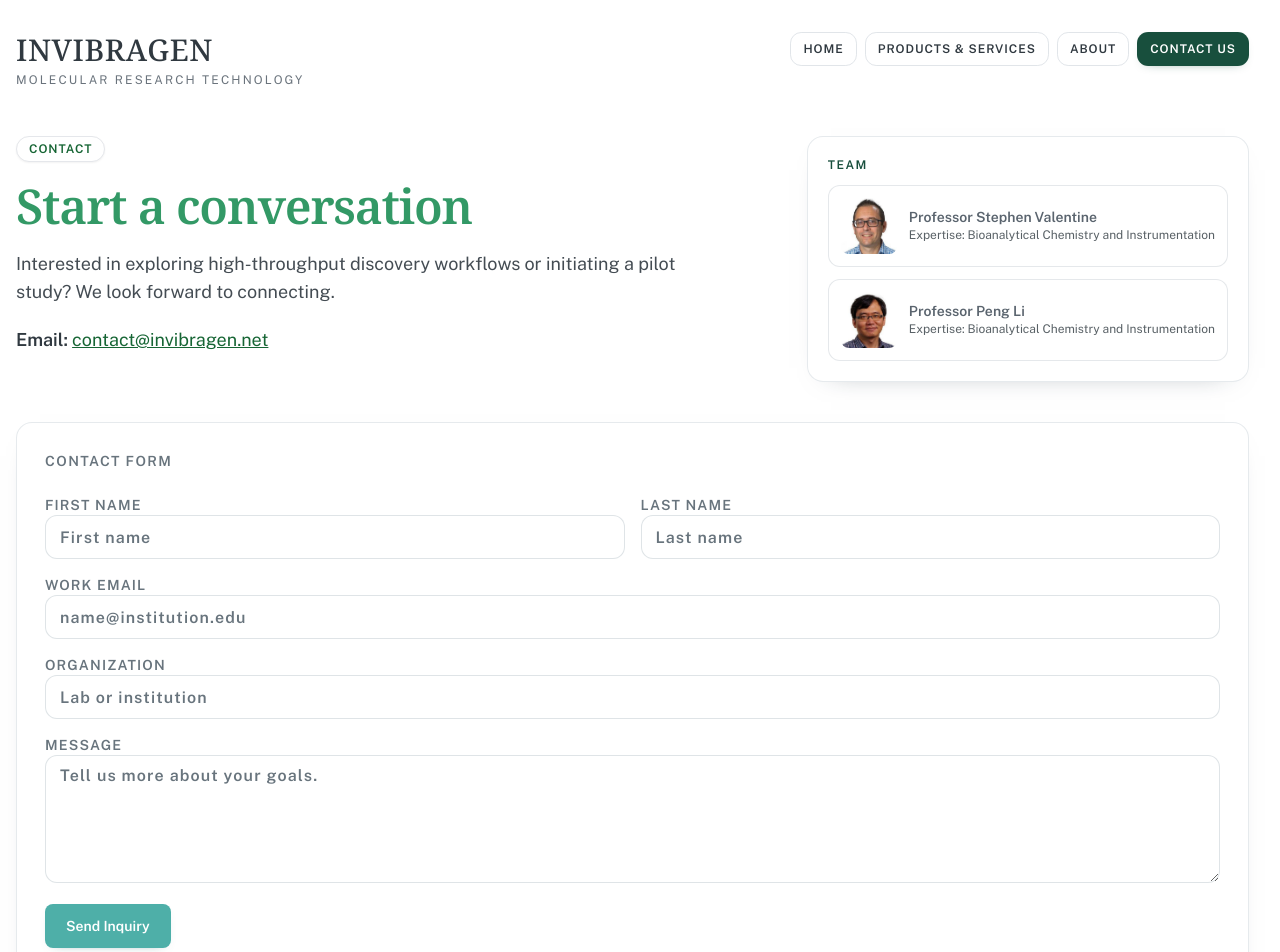
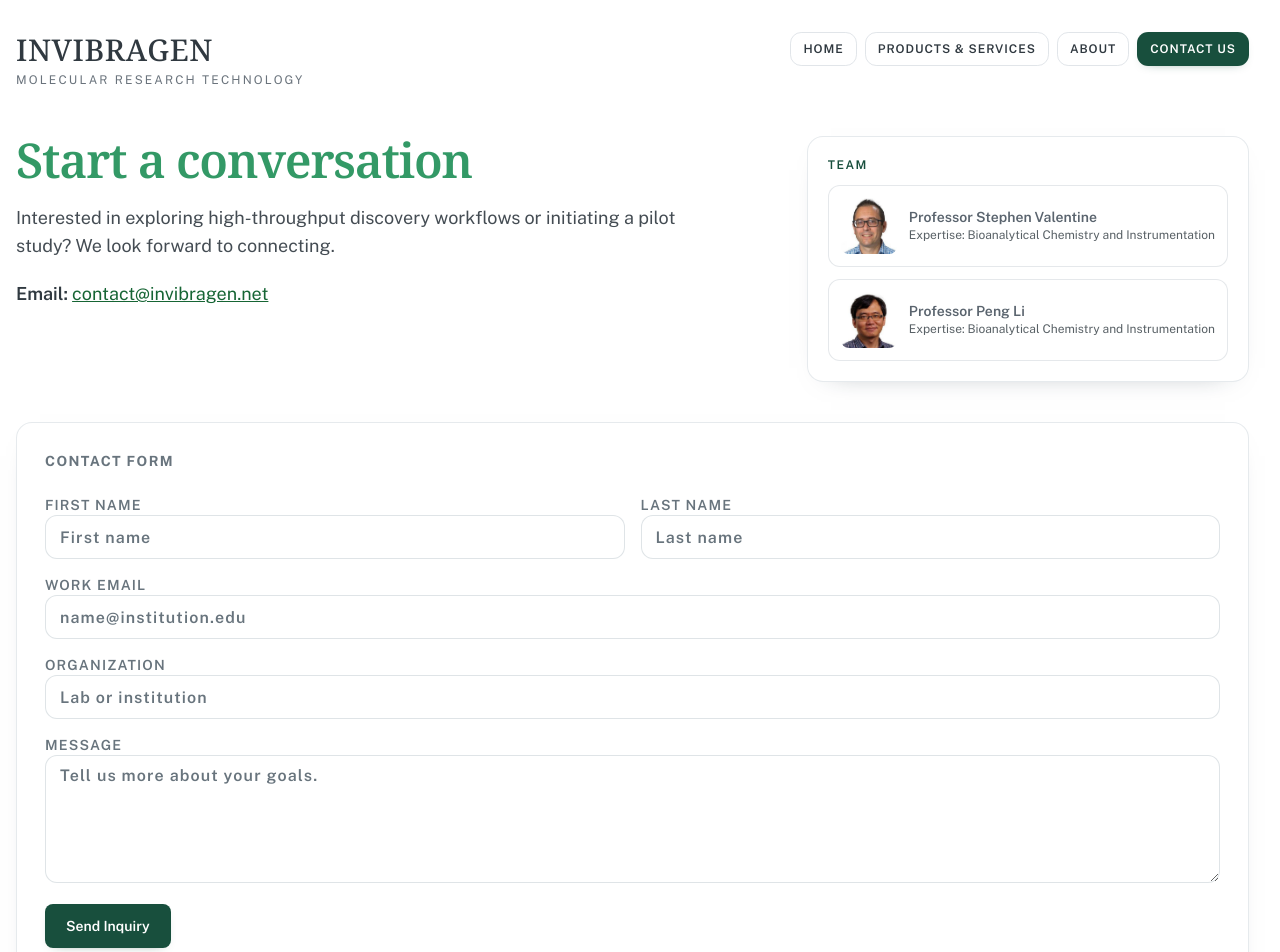
Before and after one commit to ElliotRoe/invibragen-web, a React (Vite) app: page /contact in a window 1280 px wide. Shown: the top 952 px of the page. Built offline with nearby package versions, Linux system fonts and the light colour scheme.

Commit message:
Make Contact Form heading bold

```diff
--- a/src/components/ui/button.tsx
+++ b/src/components/ui/button.tsx
@@ -10,7 +10,7 @@
     variants: {
       variant: {
         default:
-          'border-brand/20 bg-brand px-5 py-2 text-white shadow-[0_4px_12px_-9px_rgba(36,108,108,0.75)] hover:bg-brand/90',
+          'border-[#184f3d]/30 bg-[#184f3d] px-5 py-2 text-white shadow-[0_4px_12px_-9px_rgba(24,79,61,0.85)] hover:bg-[#144333]',
         outline:
           'border-border bg-white/92 px-5 py-2 text-foreground shadow-[0_3px_10px_-10px_rgba(31,45,60,0.45)] hover:bg-white',
         ghost: 'border-transparent bg-transparent px-3 py-2 text-foreground hover:bg-white/60',
--- a/src/pages/contact-page.tsx
+++ b/src/pages/contact-page.tsx
@@ -14,10 +14,6 @@
     <div className="space-y-8 sm:space-y-10">
       <section className="grid gap-6 lg:grid-cols-[1.1fr_0.9fr] lg:items-start">
         <div className="space-y-5">
-          <span className="inline-flex rounded-full border border-[#e5e7eb] bg-white px-3 py-1 text-xs font-semibold uppercase tracking-[0.08em] text-[#166534] shadow-sm">
-            Contact
-          </span>
-
           <h1 className="font-display text-4xl font-semibold tracking-tight text-[#339966] sm:text-5xl">
             Start a conversation
           </h1>
@@ -74,7 +70,7 @@
 
       <Card className="">
         <CardContent className="space-y-6">
-          <h2 className="text-sm font-semibold uppercase tracking-[0.1em] text-muted-foreground">
+          <h2 className="text-sm font-bold uppercase tracking-[0.1em] text-muted-foreground">
             Contact Form
           </h2>
 
```
